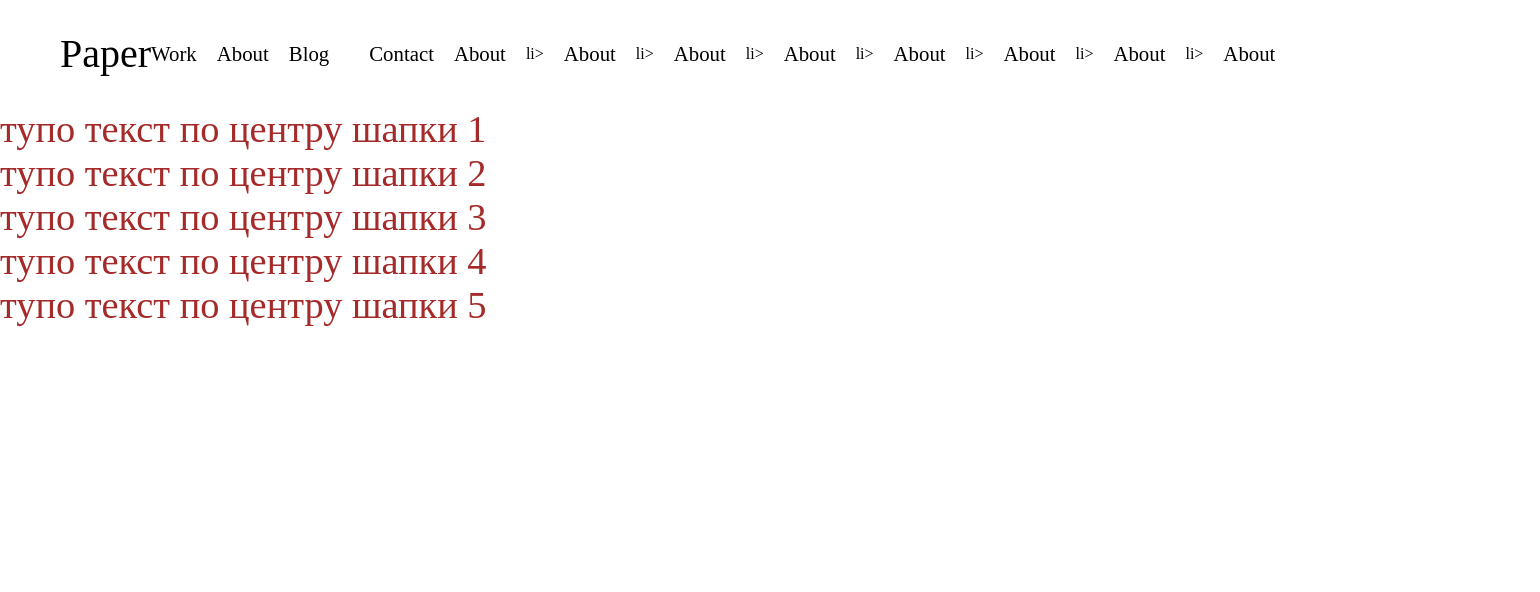
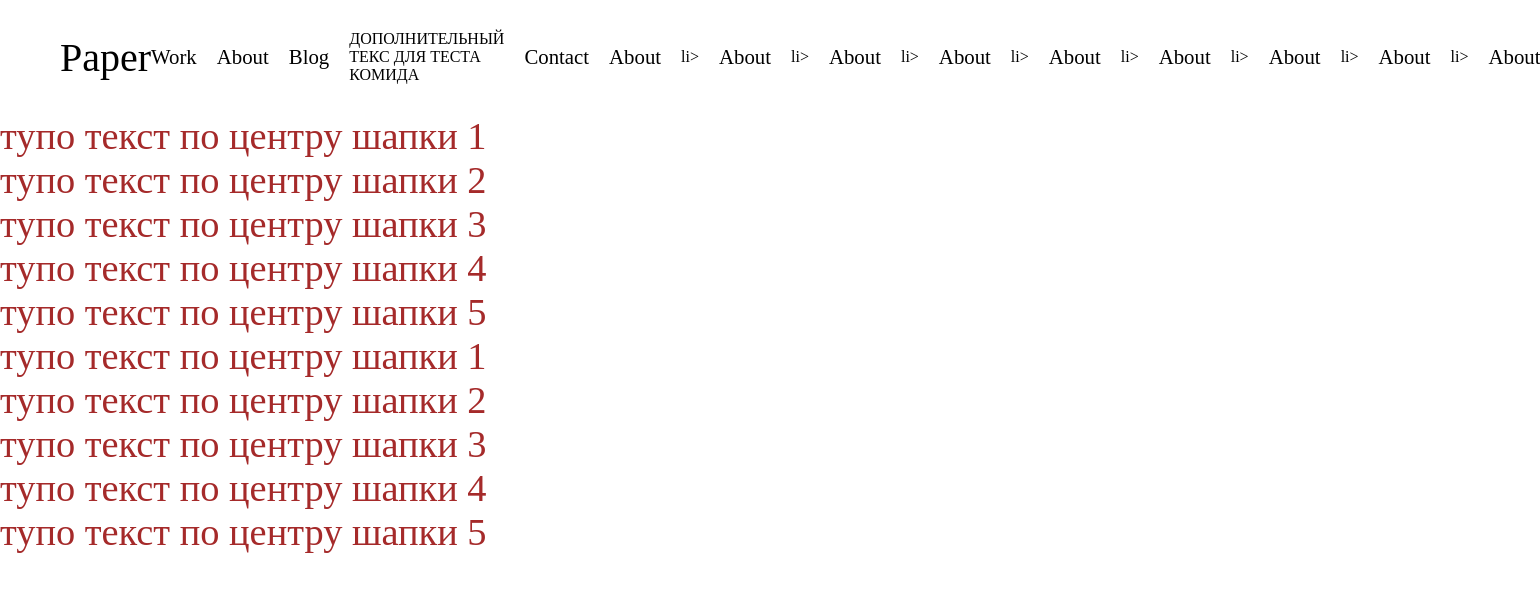
Before and after one commit to d-zhar/Lesson1, a plain HTML site: page index.html in a window 1280 px wide. Shown: the whole page, 1540 px wide, since content can reach past the window. Drawn offline with Linux system fonts and the light colour scheme.

Commit message:
тест 1

```diff
--- a/index.html
+++ b/index.html
@@ -24,10 +24,15 @@
               <a class="header__nav-link" href="">Blog</a>
             </li>
             <li>
+
+              ДОПОЛНИТЕЛЬНЫЙ ТЕКС ДЛЯ ТЕСТА КОМИДА
               <li>
               <a class="header__nav-link" href="">Contact</a>
             </li>
             <li>
+              <a class="header__nav-link" href="">About</a>
+            </li>
+            li>
               <a class="header__nav-link" href="">About</a>
             </li>
             li>
@@ -62,6 +67,13 @@
         <p>тупо текст по центру шапки 4</p>
         <p>тупо текст по центру шапки 5</p>
       </div>
+      <div class="main__text">
+        <p>тупо текст по центру шапки 1</p>
+        <p>тупо текст по центру шапки 2</p>
+        <p>тупо текст по центру шапки 3</p>
+        <p>тупо текст по центру шапки 4</p>
+        <p>тупо текст по центру шапки 5</p>
+      </div>
     </main>
     <footer></footer>
   </body>
```
